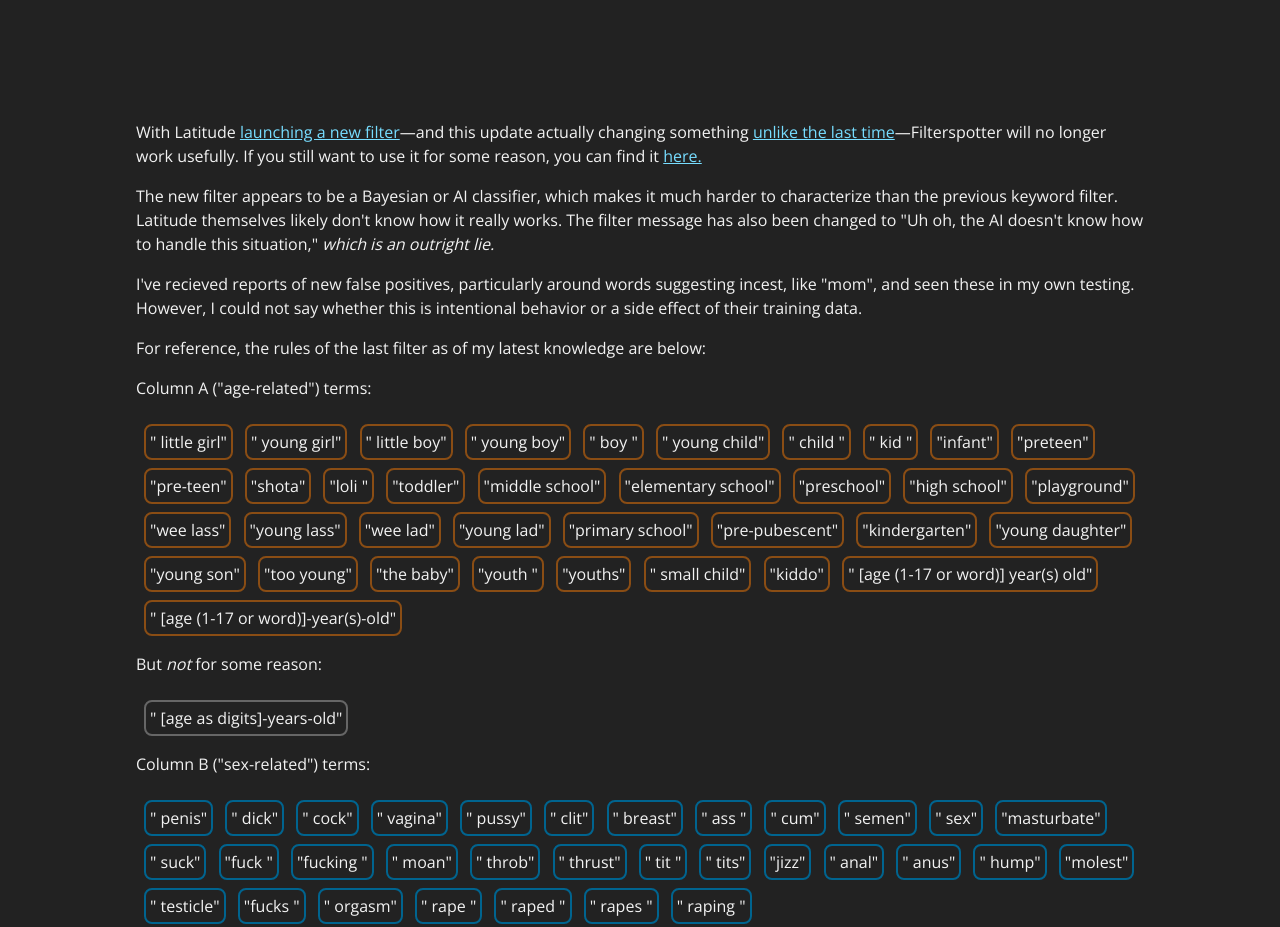
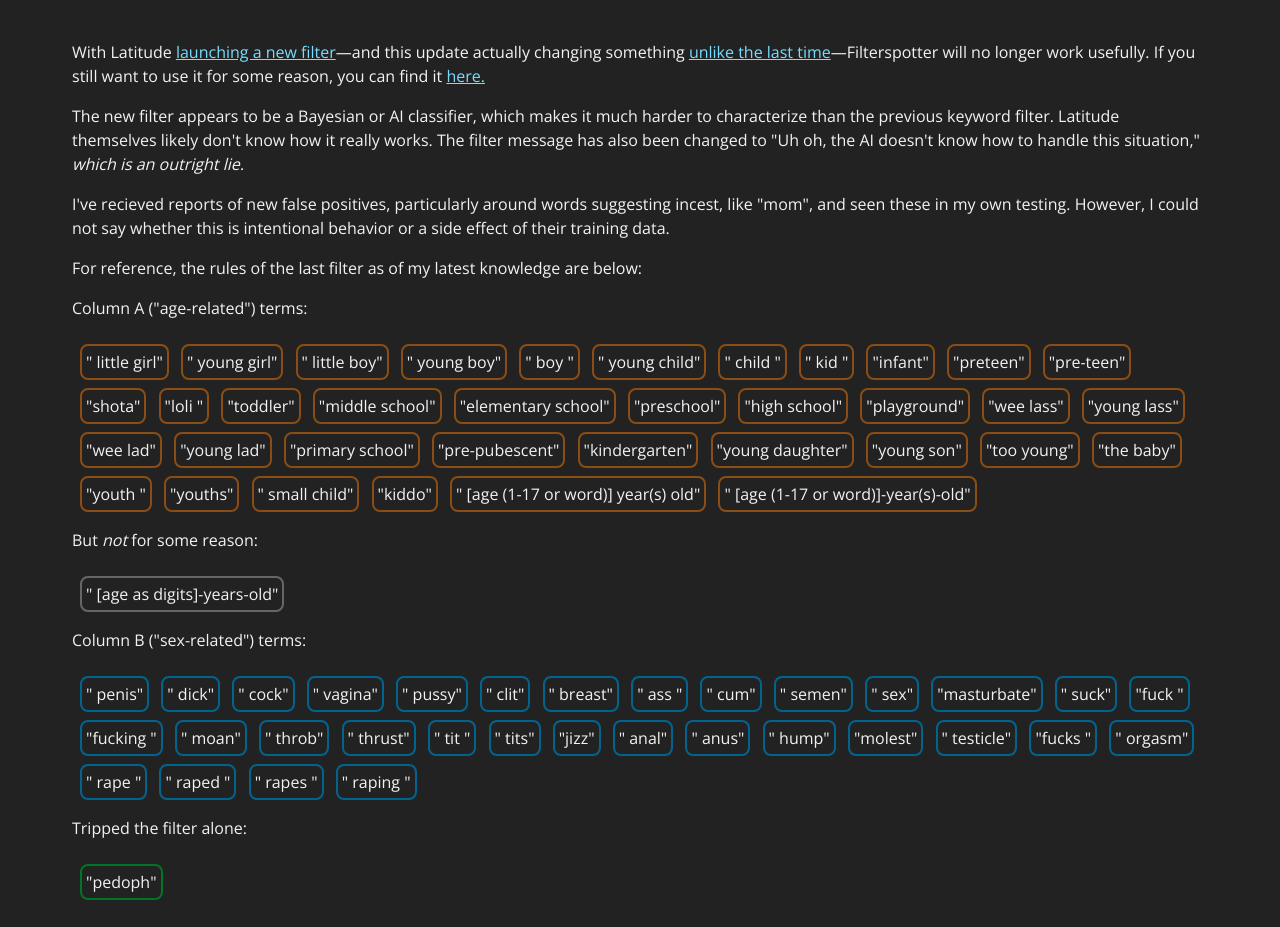
Before and after one commit to nyanlathotep/filterspotter, a plain HTML site: page index.html in a window 1280 px wide. Shown: the top 927 px of the page. Drawn offline with nearby package versions, Linux system fonts and the light colour scheme; files whose address does not match are found by name.

Commit message:
reduced margins some

```diff
--- a/index.css
+++ b/index.css
@@ -6,9 +6,9 @@ body {
 
 .message {
   color: #f2f2f2;
-  margin-left: 10vw;
-  margin-right: 10vw;
-  margin-top: 15vh;
+  margin-left: 5vw;
+  margin-right: 5vw;
+  margin-top: 5vh;
   font: 16px/24px 'Open Sans', sans-serif;
 }
 
```
